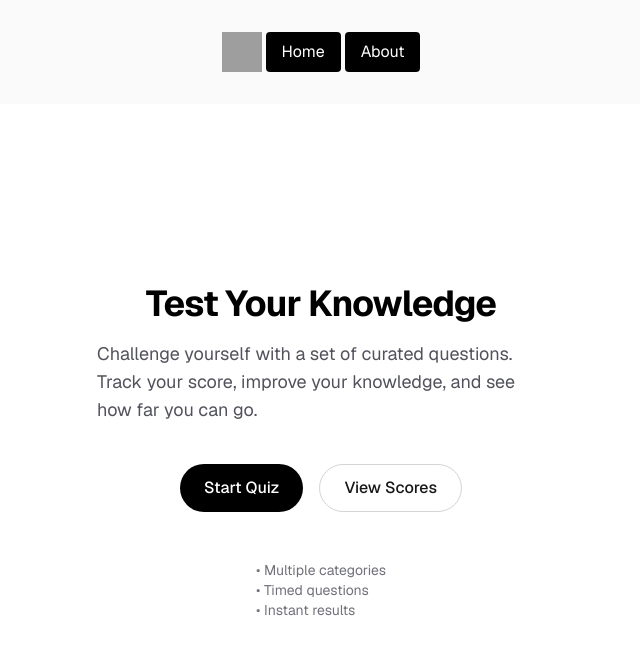
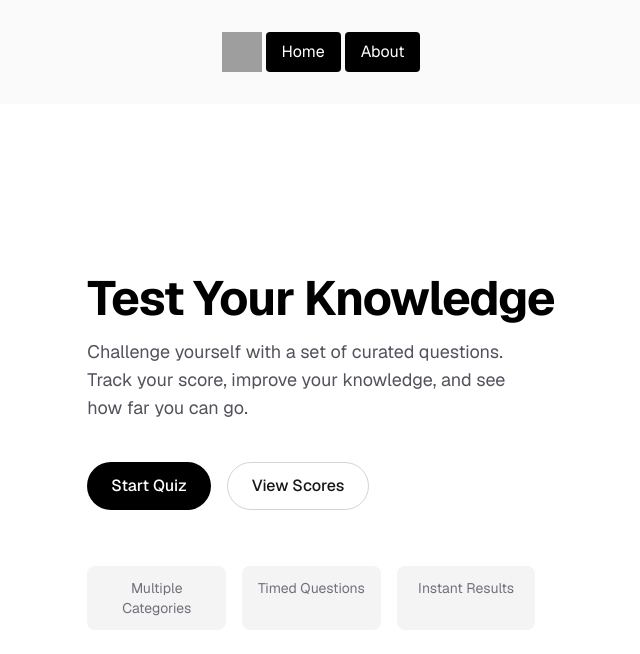
Before and after one commit to EdjayDev/Landing-Page, a Next.js app: page / in a window 1280 px wide. Shown: the top 654 px of the page, without its empty margins (319-959 px from the left). Built offline with nearby package versions, Linux system fonts and the light colour scheme; grey boxes are pictures that could not be loaded.

Commit message:
Updated home UI with animations and improved layout

```diff
--- a/app/page.tsx
+++ b/app/page.tsx
@@ -1,3 +1,5 @@
+"use client";
+
 import Link from "next/link";
 import navbar from "./components/navbar";
 
@@ -8,42 +10,46 @@ export default function Home() {
 
       <main className="flex flex-1 w-full max-w-3xl flex-col items-center justify-center px-6 py-20 bg-white dark:bg-black text-center sm:text-left">
 
-        {/* Title */}
-        <h1 className="text-4xl font-bold tracking-tight text-black dark:text-zinc-50 mb-4">
+        <div className="animate-[fadeIn_0.6s_ease-out] flex flex-col items-center sm:items-start">
+
+          <h1 className="text-4xl sm:text-5xl font-bold tracking-tight text-black dark:text-zinc-50 mb-4">
             Test Your Knowledge
           </h1>
 
-        {/* Description */}
           <p className="text-lg text-zinc-600 dark:text-zinc-400 mb-10 max-w-md">
             Challenge yourself with a set of curated questions. Track your score,
             improve your knowledge, and see how far you can go.
           </p>
 
-        {/* Actions */}
           <div className="flex flex-col sm:flex-row gap-4 w-full sm:w-auto">
 
-          {/* Start Quiz */}
             <Link
               href="/quiz"
-            className="flex h-12 items-center justify-center rounded-full bg-black text-white px-6 font-medium transition hover:bg-zinc-800 dark:bg-white dark:text-black dark:hover:bg-zinc-200"
+              className="flex h-12 items-center justify-center rounded-full bg-black text-white px-6 font-medium transition-all duration-300 hover:bg-zinc-800 hover:scale-[1.03] hover:-translate-y-0.5 dark:bg-white dark:text-black dark:hover:bg-zinc-200"
             >
               Start Quiz
             </Link>
 
-          {/* View Scores */}
             <Link
               href="/results"
-            className="flex h-12 items-center justify-center rounded-full border border-zinc-300 px-6 font-medium transition hover:bg-zinc-100 dark:border-zinc-700 dark:hover:bg-zinc-900"
+              className="flex h-12 items-center justify-center rounded-full border border-zinc-300 px-6 font-medium transition-all duration-300 hover:bg-zinc-100 hover:scale-[1.03] hover:-translate-y-0.5 dark:border-zinc-700 dark:hover:bg-zinc-900"
             >
               View Scores
             </Link>
           </div>
 
-        {/* Extra info */}
-        <div className="mt-12 text-sm text-zinc-500 dark:text-zinc-400">
-          <p>• Multiple categories</p>
-          <p>• Timed questions</p>
-          <p>• Instant results</p>
+          <div className="mt-14 grid grid-cols-1 sm:grid-cols-3 gap-4 text-sm text-zinc-500 dark:text-zinc-400 w-full max-w-md">
+            <div className="p-3 rounded-lg bg-zinc-100 dark:bg-zinc-900 text-center">
+              Multiple Categories
+            </div>
+            <div className="p-3 rounded-lg bg-zinc-100 dark:bg-zinc-900 text-center">
+              Timed Questions
+            </div>
+            <div className="p-3 rounded-lg bg-zinc-100 dark:bg-zinc-900 text-center">
+              Instant Results
+            </div>
+          </div>
+
         </div>
       </main>
     </div>
```
Lines whose indentation alone changed are shown as unchanged.
